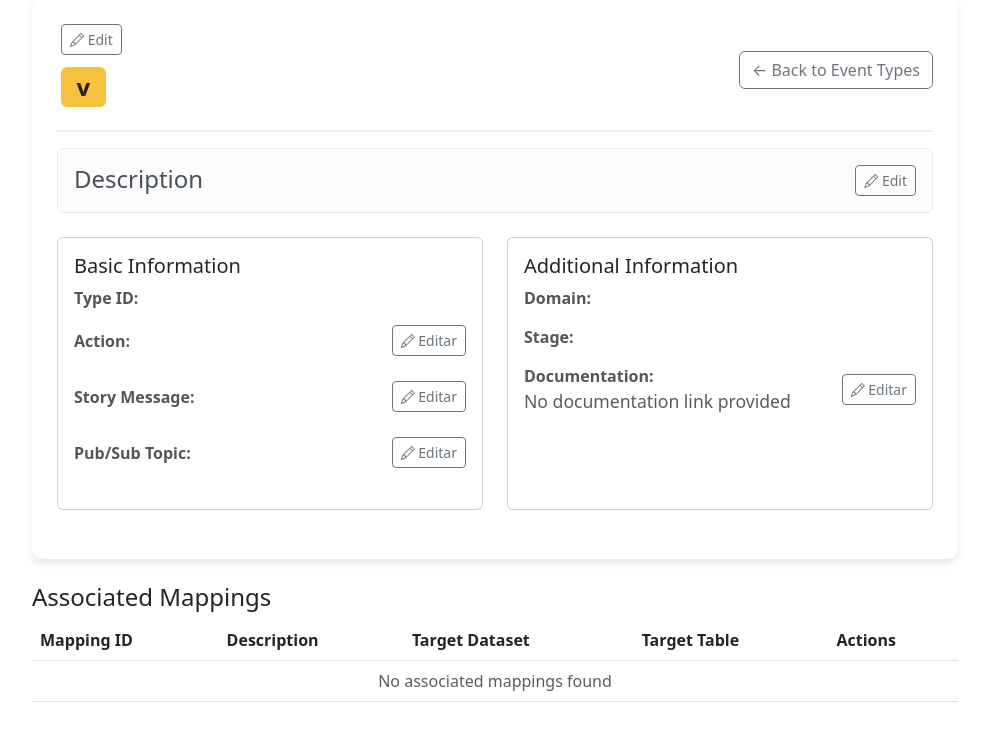
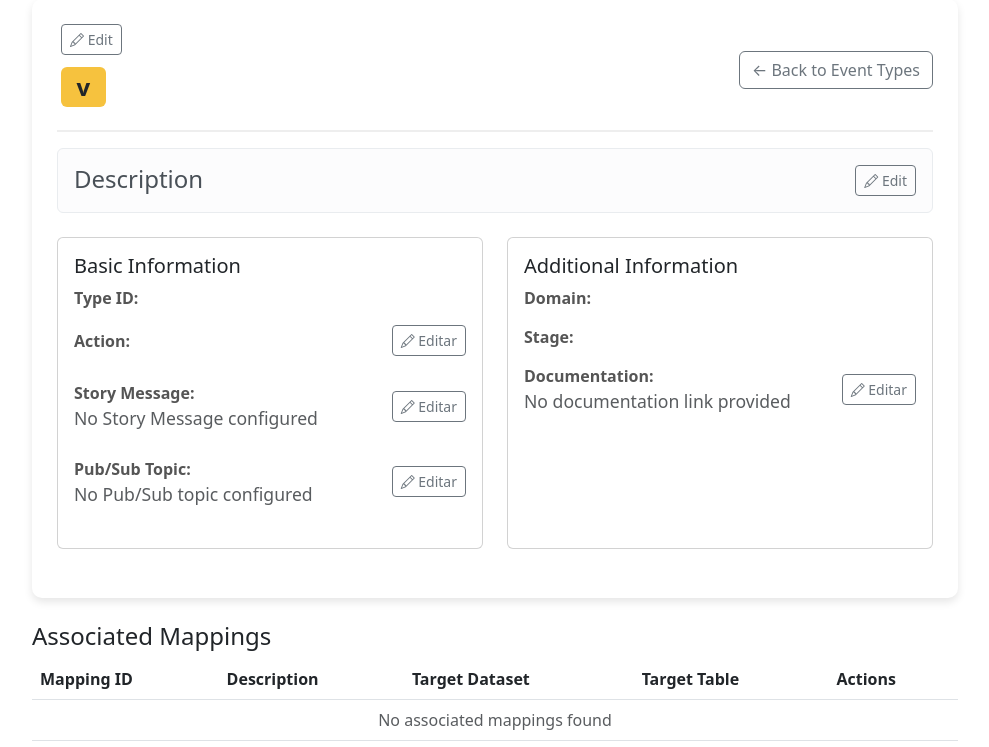
Before and after one commit to dinoise/Event-Insights-Console, a Flask app: template app/templates/event_type_detail.html in a window 1280 px wide. Shown: the part 21-768 px from the top of the page, without its empty margins (145-1134 px from the left). Run offline with Flask 3, Linux system fonts and the light colour scheme; the template is opened without the code that fills it, so the values that code supplies are empty; parts of the project's set-up code (start-up, migrations or seed data) failed here and were passed over.

Commit message:
validation in the html for story message and pub sub topic

```diff
--- a/app/static/js/event_type_detail.js
+++ b/app/static/js/event_type_detail.js
@@ -3,7 +3,6 @@ import { getCookie, showNotification } from './utils.js'
 document.addEventListener('DOMContentLoaded', function() {
     // Configuración de la edición en línea
     const editables = document.querySelectorAll('.editable-container');
-    let originalValue = '';
 
     editables.forEach(container => {
         const content = container.querySelector('.editable-content');
@@ -12,15 +11,18 @@ document.addEventListener('DOMContentLoaded', function() {
         const confirmBtn = container.querySelector('.confirm-edit');
         const cancelBtn = container.querySelector('.cancel-edit');
 
+        let originalValue = content.textContent.trim();
+
+        const isTextMuted = container.querySelector('.text-muted') !== null;
+
         // Iniciar edición al hacer clic en el botón Editar
         editBtn.addEventListener('click', () => {
-            originalValue = content.textContent.trim();
             const currentValue = originalValue;
 
             const input = document.createElement('input');
             input.type = 'text';
             input.className = 'editable-input form-control form-control-sm';
-            input.value = currentValue;
+            input.value = isTextMuted ? '' : currentValue;
 
             content.innerHTML = '';
             content.appendChild(input);
@@ -58,6 +60,10 @@ document.addEventListener('DOMContentLoaded', function() {
 
             content.textContent = newValue;
 
+            if (isTextMuted) {
+                content.classList.remove('text-muted');
+                content.classList.remove('font-italic');
+            }
             content.classList.remove('editing');
             controls.classList.remove('show');
             editBtn.classList.remove('d-none');
--- a/app/templates/event_type_detail.html
+++ b/app/templates/event_type_detail.html
@@ -108,9 +108,16 @@
                                         <div class="d-flex justify-content-between align-items-center">
                                             <div>
                                                 <div class="detail-label">Story Message:</div>
+                                                {% if event_type.event_type_story_message %}
                                                     <div class="detail-value editable-content">
                                                         {{ event_type.event_type_story_message }}
                                                     </div>
+                                                {% else %}
+                                                    <div class="detail-value editable-content text-muted font-italic">
+                                                        No Story Message configured
+                                                    </div>
+                                                {% endif %}
+
                                             </div>
                                             <button class="btn btn-sm btn-outline-secondary begin-edit">
                                                 <i class="bi bi-pencil"></i> Editar
@@ -130,9 +137,15 @@
                                         <div class="d-flex justify-content-between align-items-center">
                                             <div>
                                                 <div class="detail-label">Pub/Sub Topic:</div>
+                                                {% if event_type.event_type_pubsub_topic_name %}
                                                     <div class="detail-value editable-content">
                                                         {{ event_type.event_type_pubsub_topic_name }}
                                                     </div>
+                                                {% else %}
+                                                    <div class="detail-value editable-content text-muted font-italic">
+                                                        No Pub/Sub topic configured
+                                                    </div>
+                                                {% endif %}
                                             </div>
                                             <button class="btn btn-sm btn-outline-secondary begin-edit">
                                                 <i class="bi bi-pencil"></i> Editar
```
Lines whose indentation alone changed are shown as unchanged.
